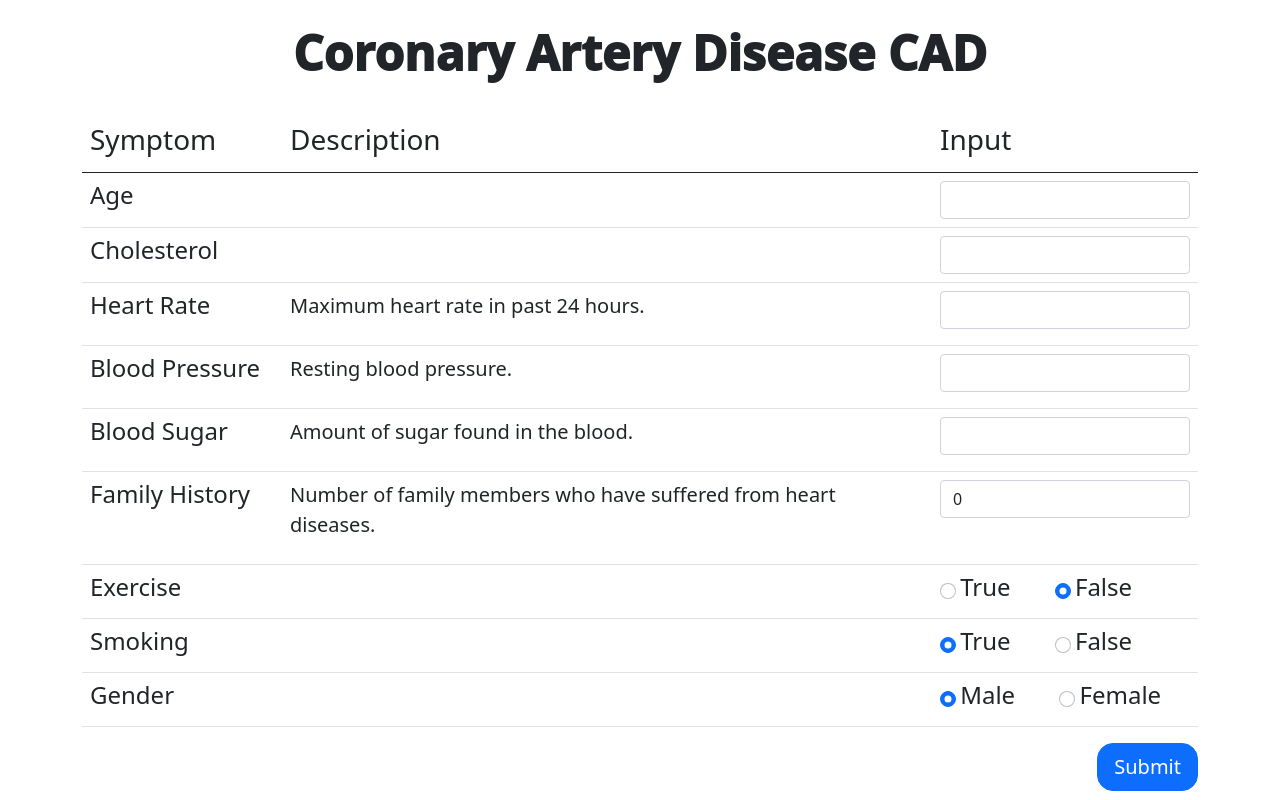
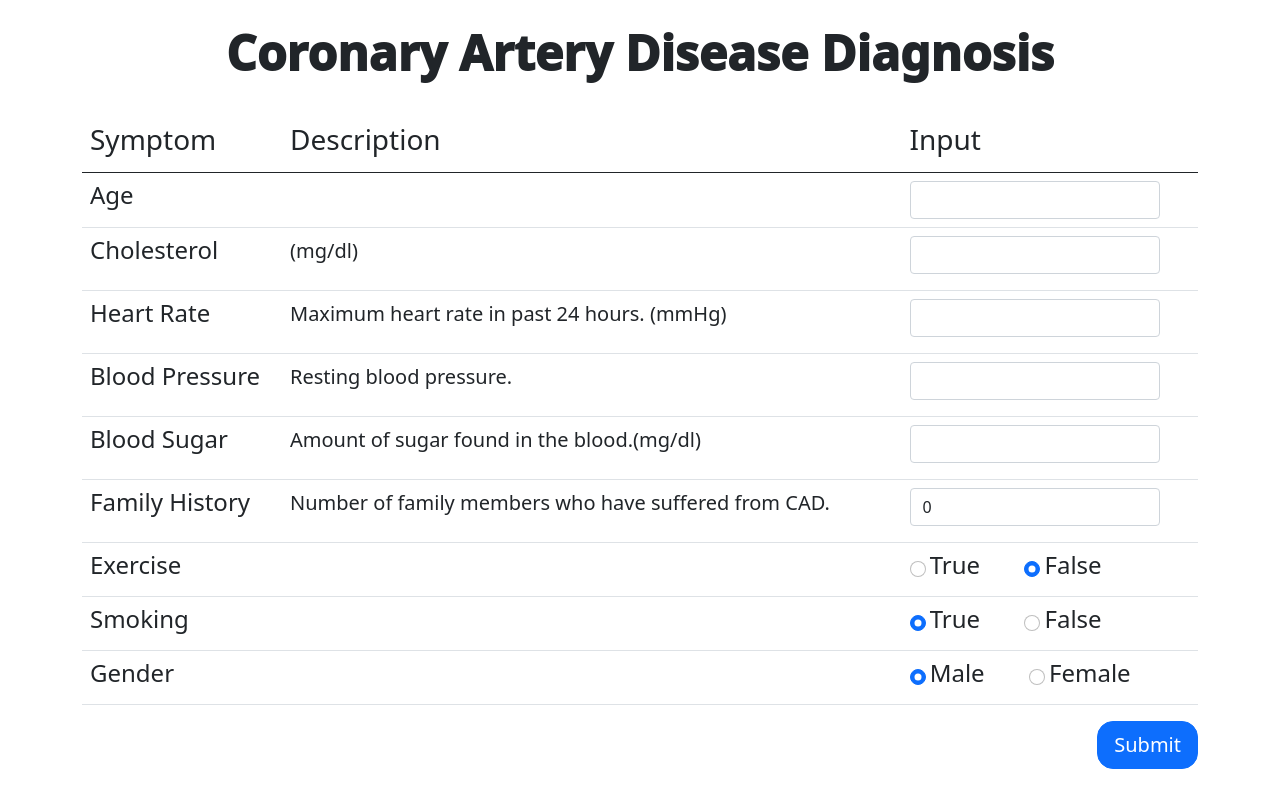
Before and after one commit to EmadLa/Heart-Disease-Diagnosis-Fuzzy-System, a FastAPI app: page / in a window 1280 px wide. Run offline with FastAPI, Linux system fonts and the light colour scheme; parts of the project's set-up code (start-up, migrations or seed data) failed here and were passed over.

Commit message:
edit styling

```diff
--- a/app/templates/index.html
+++ b/app/templates/index.html
@@ -37,12 +37,13 @@
 
 
 
+
     </style>
 </head>
 <body>
 <div class="container">
     <div class="d-flex justify-content-center align-items-center mt-4">
-        <h2 style="font-weight: 1000; font-size: 48px;">Coronary Artery Disease CAD</h2>
+        <h2 style="font-weight: 1000; font-size: 48px;">Coronary Artery Disease Diagnosis</h2>
     </div>
     <form action="{{base_url}}/diagnosis" method="POST">
         <table class="table" style=" margin-top: 25px;">
@@ -63,14 +64,14 @@
             </tr>
             <tr>
                 <td><h4>Cholesterol</h4></td>
-                <td></td>
+                <td><p class="text_class"> (mg/dl)</p></td>
                 <td>
                     <input name="cholesterol" type="number" min="0" max="300" class="form-control input_class" required>
                 </td>
             </tr>
             <tr>
                 <td><h4>Heart Rate</h4></td>
-                <td><p class="text_class">Maximum heart rate in past 24 hours.</p></td>
+                <td><p class="text_class">Maximum heart rate in past 24 hours. (mmHg)</p></td>
                 <td>
                     <input name="maximum_heart_rate" type="number" min="0" max="200" class="form-control input_class"
                            required>
@@ -86,14 +87,14 @@
             </tr>
             <tr>
                 <td><h4>Blood Sugar</h4></td>
-                <td><p class="text_class">Amount of sugar found in the blood.</p></td>
+                <td><p class="text_class">Amount of sugar found in the blood.(mg/dl)</p></td>
                 <td>
                     <input name="blood_sugar" type="number" min="0" max="300" class="form-control input_class" required>
                 </td>
             </tr>
             <tr>
                 <td><h4>Family History</h4></td>
-                <td><p class="text_class">Number of family members who have suffered from heart diseases.</p></td>
+                <td><p class="text_class">Number of family members who have suffered from CAD.</p></td>
                 <td>
                     <select class="form-control input_class" name="family_history" required>
                         <option value="0"><h4>0</h4></option>
```
